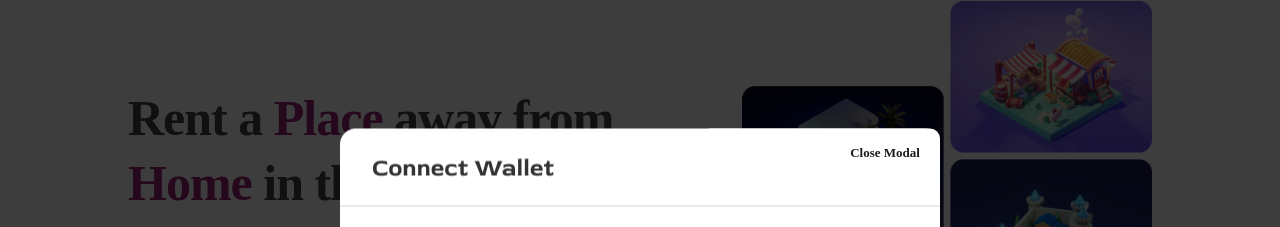
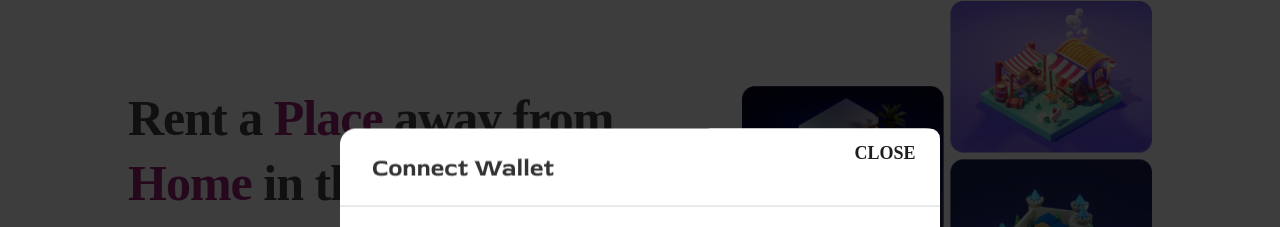
Before and after one commit to Chubbi-Stephen/bnblandingpage-demo, a React (Create React App) app: page / in a window 1280 px wide. Both pictures are taken after a click on the button "Connect wallet". Shown: the part 106-333 px from the top of the page. Built offline with nearby package versions, Linux system fonts and the light colour scheme.

Commit message:
Completed the modal

```diff
--- a/src/Modal.js
+++ b/src/Modal.js
@@ -22,7 +22,7 @@ function Modal({ isOpen, onClose }) {
     <>
       <div style={OverlayStyles} />
       <article className="modal-container">
-      <button onClick={onClose} className="btn leftBtn">Close Modal</button>
+      <button onClick={onClose} className="btn leftBtn">Close</button>
         <section>
           <img src={wallet} alt="" />
         </section>
--- a/src/index.css
+++ b/src/index.css
@@ -375,6 +375,8 @@ img.star {
   right: 0;
   background: #fff;
   color: #1d1d1e;
-  font-weight: bold;
+  font-size: large;
+  font-weight: 900;
   padding-left: 150px;
+  text-transform: uppercase;
 }
```
